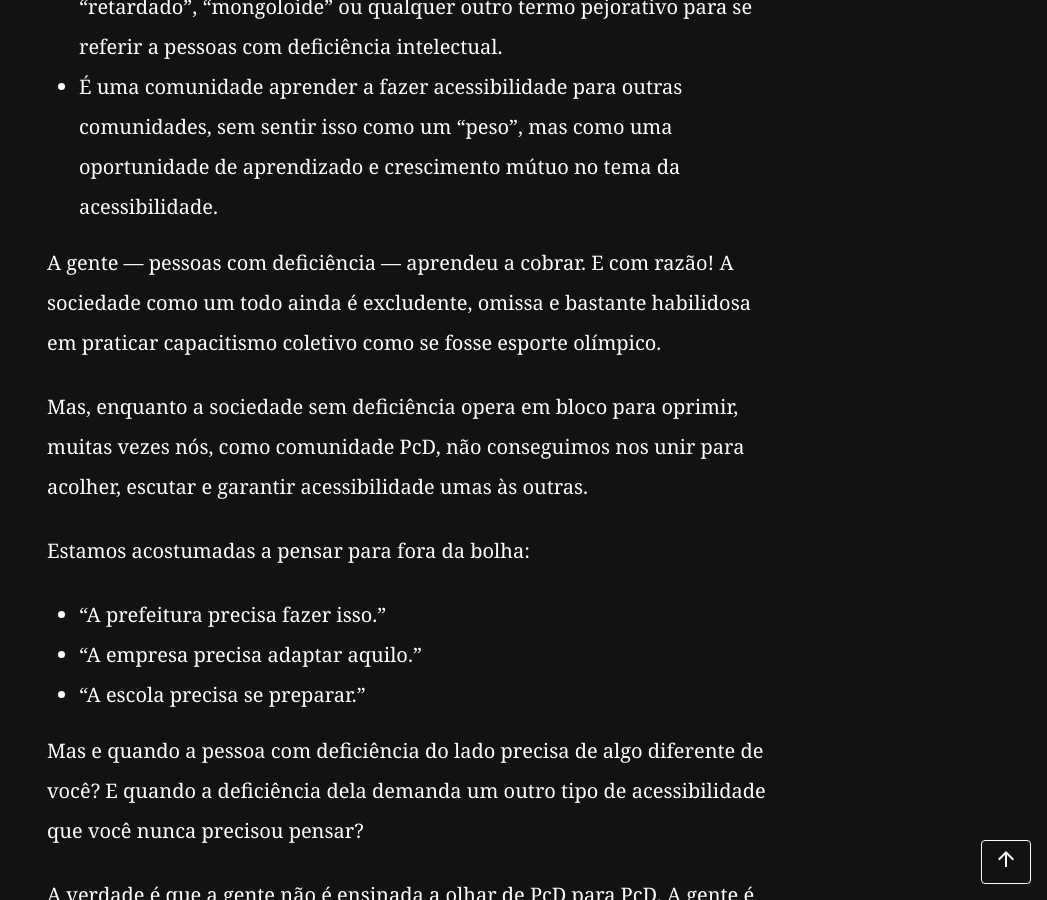
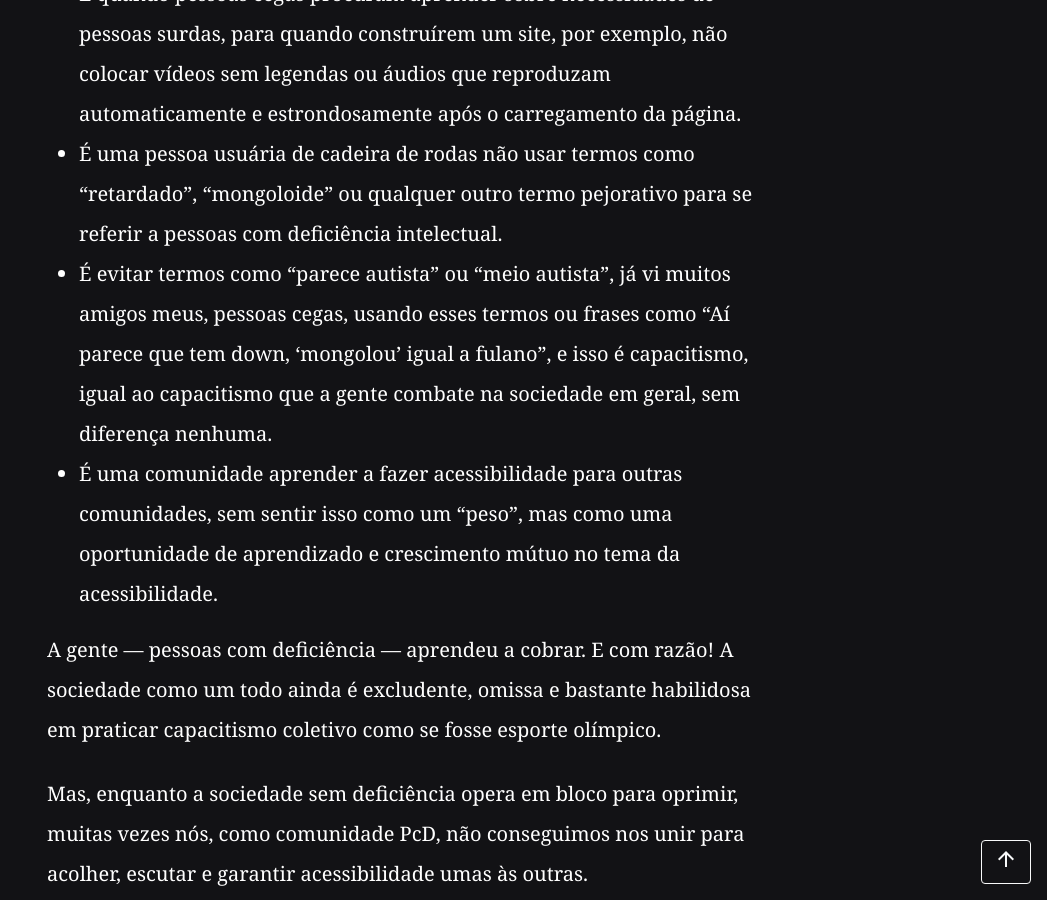
Before and after one commit to Loui77BA/pcd-na-escola, a Jekyll site: the page built from _posts/2025-07-15-comentarios-da-serie-o-que-significa.md, in a window 1280 px wide and 900 px high, scrolled down 16931 px. Shown: the whole window, without its empty margins (233-1280 px from the left). Built offline with Jekyll 4.4.1, drawn with Linux system fonts in a browser that asks for light colours; nearby versions of some CDN libraries.

Commit message:
Ajusta texto

```diff
--- a/_posts/2025-07-15-comentarios-da-serie-o-que-significa.md
+++ b/_posts/2025-07-15-comentarios-da-serie-o-que-significa.md
@@ -17,6 +17,8 @@ lang: pt-BR
 
 ## **Apresentação**
 
+---
+
 Olá, mundo!
 
 Eu sou a Louise Suelen e estou aqui para comentar sobre três assuntos muito importantes e, muitas vezes, mal compreendidos que estão nos artigos:
@@ -28,6 +30,8 @@ Eu sou a Louise Suelen e estou aqui para comentar sobre três assuntos muito imp
 Nestes artigos, a minha intenção foi explicar cada termo com calma, com base em estudos, leis, ciência e com reflexões pessoais. Eu tentei deixar claro quando algo era opinião minha e quando era informação retirada de fontes confiáveis. Já aqui, se trata de um artigo de opinião, então compartilharei predominantemente minhas perspectivas pessoais.
 
 ## **Por que eu comecei os artigos pela história?**
+
+---
 
 Imagine que uma equipe de desenvolvimento resolveu “consertar” a humanidade. O primeiro ticket aberto (tarefa aberta) no sistema seria:
 
@@ -41,6 +45,8 @@ Brincadeiras à parte, quando a gente fala em deficiência, muita gente ainda pe
 
 ### **Um passeio pela história: o que já pensaram sobre a deficiência**
 
+---
+
 - **Na Antiguidade**, se alguém nascia com alguma diferença física ou comportamental, muitas vezes era escondido, excluído ou até morto. Isso porque o valor da pessoa estava ligado à força e à aparência.
 - **Na Idade Média**, a explicação era religiosa: a deficiência era vista como castigo de Deus ou uma forma de sofrimento sagrado.
 - **No Renascimento** veio a curiosidade científica…, mas infelizmente muita gente com deficiência foi tratada como espetáculo, sendo colocada em exposições e feiras.
@@ -53,6 +59,8 @@ Brincadeiras à parte, quando a gente fala em deficiência, muita gente ainda pe
 
 ### **Qual é a relação disso com capacitismo e acessibilidade?**
 
+---
+
 Entender o conceito de deficiência é a base para entender dois assuntos muito importantes:
 
 - **Capacitismo**: é o preconceito contra pessoas com deficiência. É quando se acha que elas são “menos capazes”, “um peso” ou “coitadinhas”. Isso acontece o tempo todo: desde não contratar uma pessoa, até tratá-la como um exemplo só por existir.
@@ -61,6 +69,8 @@ Entender o conceito de deficiência é a base para entender dois assuntos muito
 Se a gente entende mal o que é deficiência, acaba criando soluções ruins: como rampas malfeitas, sites “meio acessíveis” ou políticas que não funcionam. E pior: continua tratando a pessoa como “o problema”, quando na verdade o problema está na interação com as barreiras.
 
 ### **Por que contar essa história importa?**
+
+---
 
 Analisar a deficiência apenas a partir de uma perspectiva pessoal pode levar a interpretações que não necessariamente correspondem à compreensão real da questão.
 
@@ -80,6 +90,8 @@ Quando a gente entende isso, a vida em sociedade funciona muito melhor — tipo
 
 ### **O passado não é desculpa, mas é explicação**
 
+---
+
 Antes de tudo, um lembrete necessário: não dá para julgar o passado com as lentes de hoje. Aquilo que a gente hoje considera preconceituoso ou cruel, em muitos momentos da história era simplesmente… a regra.
 
 Mas calma! Isso não quer dizer que devemos passar pano (ignorar ou minimizar problemas). Significa que o passado funciona como um retrovisor: ele mostra por onde a gente veio, os erros que já cometemos como sociedade e o quanto precisamos ficar vigilantes para não repetir certos caminhos.
@@ -87,6 +99,8 @@ Mas calma! Isso não quer dizer que devemos passar pano (ignorar ou minimizar pr
 E aqui vai um ponto muito sério: precisamos **sempre** começar pela história, para entender como chegamos até aqui e quais lutas ainda precisamos travar. Além disso, o passado serve como alerta para nos mostrar que, direitos não são permanentes. Eles podem avançar, sim, mas também podem regredir e se a gente piscar, o capacitismo ganha terreno de novo — seja nas leis, nas instituições, ou nas conversas de corredor.
 
 ### **A lei é conquista, mas ainda é sonho incompleto**
+
+---
 
 Dito isto, é importante reconhecer que a história também reflete como as legislações foram sendo construídas e desconstruídas ao longo do tempo. Neste sentido, podemos dizer que o Brasil tem um conjunto de leis importante quando falamos em deficiência e acessibilidade: a Lei Brasileira de Inclusão (LBI), a Constituição de 1988, tratados internacionais como a Convenção da ONU, e uma série de decretos e portarias.
 
@@ -113,6 +127,8 @@ Pelo contrário, eu sei que ela não me assegura permanência na empresa, promo
 Por isso digo mais uma vez: a lei é uma conquista, mas ainda é um sonho incompleto. Ela precisa ser efetivamente aplicada, fiscalizada e respeitada por toda a sociedade. Isso só acontece com as nossas lutas, denúncias e cobranças constantes. Porém, quando aplicada sem desvio de finalidade, a lei pode realmente transformar vidas e garantir direitos de toda uma população.
 
 ## **Acessibilidade não é uma solução única**
+
+---
 
 Você já deve ter ouvido que acessibilidade é um “princípio transversal”. Parece complicado, né? Mas é simples: acessibilidade precisa existir em todas as áreas da vida — na educação, na saúde, na tecnologia, na mobilidade urbana, no lazer, na cultura, no trabalho, na comunicação…
 
@@ -167,9 +183,13 @@ Diante dessas situações, e muitas outras que eu não mencionei, quais foram os
 
 ### **1. capacitismo da própria pessoa com deficiência**
 
+---
+
 Sim, é isso mesmo. Às vezes, nós, pessoas com deficiência (e também quem caminha junto com a gente), acabamos entrando num jogo estranho, que eu apelidei carinhosamente de:
 
 **A dança do “pior de todos!”**
+
+---
 
 Sabe aquela brincadeira da dança das cadeiras? Então. Aqui, em vez de uma música animada e cadeiras disputadas, o que rola é uma competição invisível pra ver quem tem a deficiência mais difícil, mais sofrida, mais merecedora de atenção e acessibilidade.
 
@@ -201,6 +221,8 @@ Então, se você já se pegou dançando essa “dança do pior de todos”, não
 
 ### **2. A falta de "metacessibilidade"**
 
+---
+
 Em computação, temos um conceito chamado de metadados, que são dados sobre dados. Por exemplo, uma foto pode ter metadados como data, hora, localização e até informações sobre a câmera usada para tirá-la. Ou seja, o dado é a foto, e os metadados são as informações que descrevem essa foto.
 
 Eu uso a palavra "metacessibilidade", que eu nem sei se existe ou não, para descrever um conceito semelhante ao de metadados, mas aplicado à acessibilidade.
@@ -212,6 +234,7 @@ Ou seja, metacessibilidade é aplicar os princípios do desenho universal e da a
 - É produzir materiais sobre conscientização a respeito do Transtorno do Espectro Autista (TEA), mais que sejam acessíveis para pessoas com deficiência visual, por exemplo.
 - É quando pessoas cegas procuram aprender sobre necessidades de pessoas surdas, para quando construírem um site, por exemplo, não colocar vídeos sem legendas ou áudios que reproduzam automaticamente e estrondosamente após o carregamento da página.
 - É uma pessoa usuária de cadeira de rodas não usar termos como "retardado", "mongoloide" ou qualquer outro termo pejorativo para se referir a pessoas com deficiência intelectual.
+- É evitar termos como "parece autista" ou "meio autista", já vi muitos amigos meus, pessoas cegas, usando esses termos ou frases como "Aí parece que tem down, 'mongolou' igual a fulano", e isso é capacitismo, igual ao capacitismo que a gente combate na sociedade em geral, sem diferença nenhuma.
 - É uma comunidade aprender a fazer acessibilidade para outras comunidades, sem sentir isso como um "peso", mas como uma oportunidade de aprendizado e crescimento mútuo no tema da acessibilidade.
 
 A gente — pessoas com deficiência — aprendeu a cobrar. E com razão! A sociedade como um todo ainda é excludente, omissa e bastante habilidosa em praticar capacitismo coletivo como se fosse esporte olímpico.
@@ -243,6 +266,8 @@ Não se trata de se responsabilizar pelo todo, mas de reconhecer que a luta é c
 Ser pessoa com deficiência não nos isenta de revisar nossos próprios comportamentos, muito pelo contrário: nos convida a sermos mais empáticas, mais atentas e mais dispostas a escutar outras vivências diferentes da nossa. A acessibilidade não é só um recurso, ela é uma prática humana que deve ser constante, por isso a gente precisa exercê-la entre nós, com nós e por nós.
 
 ### **Para concluir**
+
+---
 
 Como expliquei na minha [página de apresentação](https://pcdnaescola.com.br/louise/), o primeiro artigo do site foi o "Deficiência: O que significa?". Ele foi construído antes mesmo do site existir.
 
```
